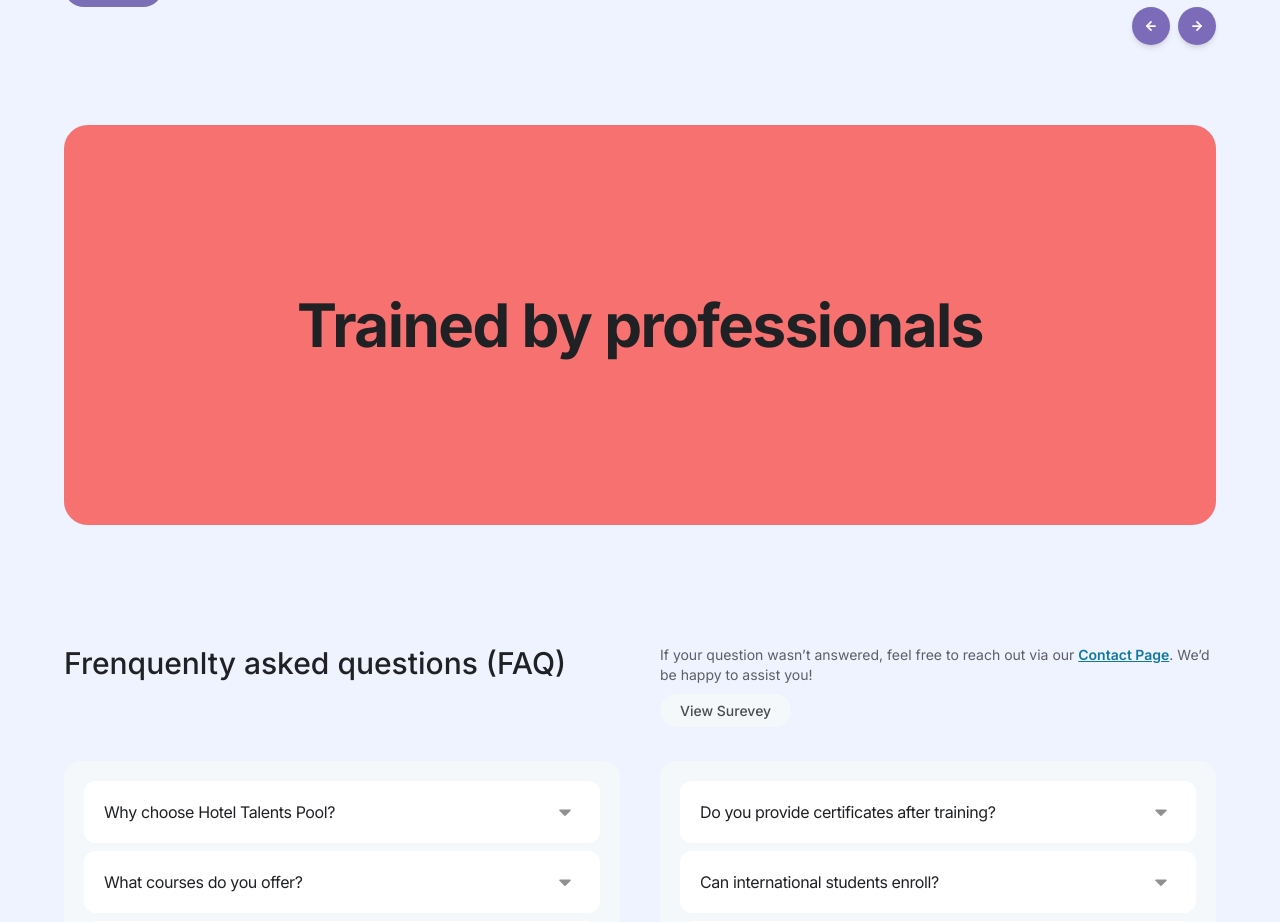
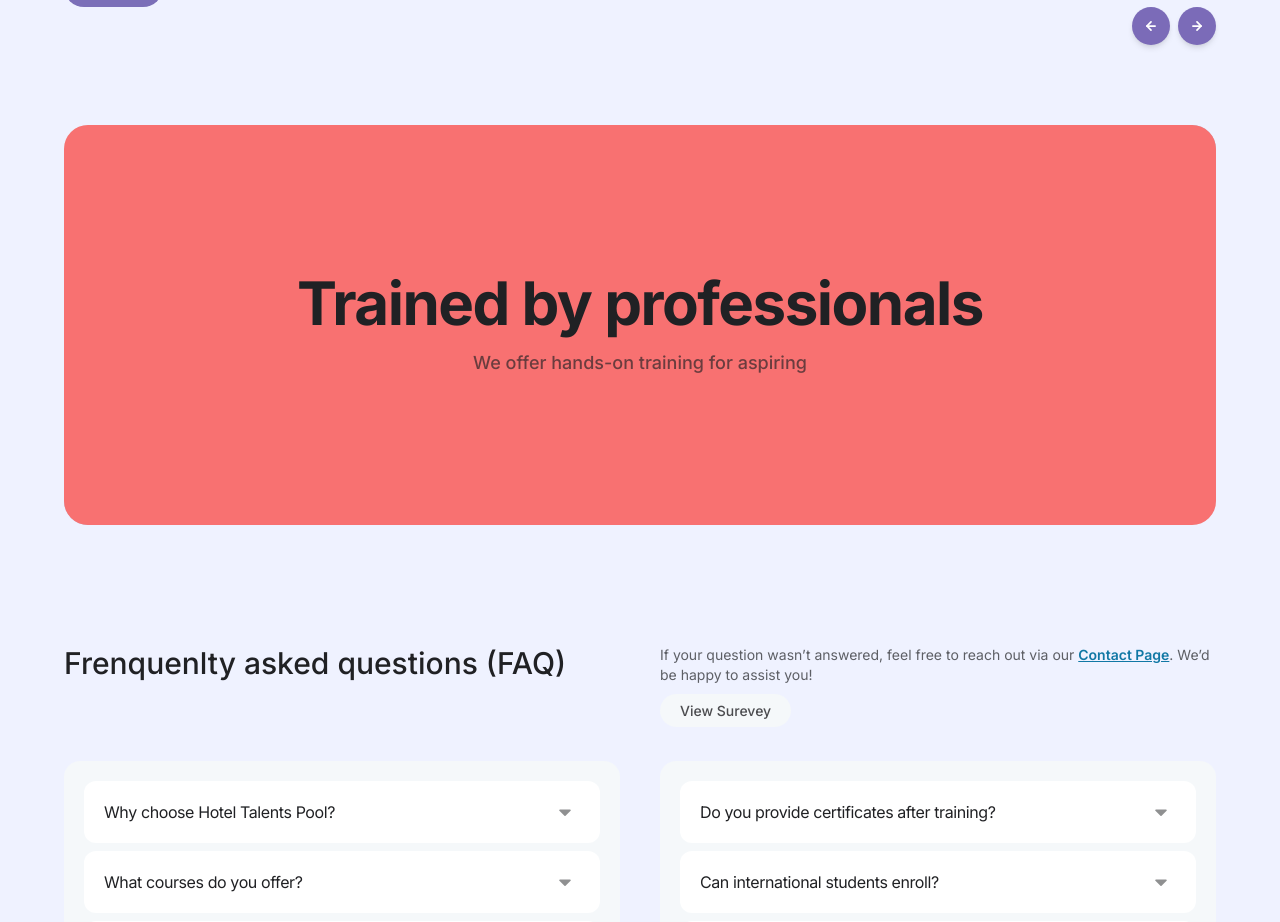
Before and after one commit to mbonikev/hotel_talents_pool, a React (Vite) app: page /#/ in a window 1280 px wide. Shown: the part 1620-2542 px from the top of the page. Built offline with nearby package versions, Linux system fonts and the light colour scheme; what ldrs would draw is missing.

Commit message:
Stalker-commit: src/components/Trainers.jsx

```diff
--- a/src/components/Trainers.jsx
+++ b/src/components/Trainers.jsx
@@ -7,10 +7,13 @@ function Trainers() {
         {/* lights */}
         <div className="w-[40%] rounded-full -z-0 blur-[100px] aspect-square absolute top-[-150px] right-[-160px] bg-[#7FA2CA]/60"></div>
         <div className="w-[40%] rounded-full -z-0 blur-[100px] aspect-square absolute bottom-[-150px] left-[-160px] bg-[#4D61BA]/35"></div>
-        <div className="w-full h-full bg-red-400 absolute top-0 z-10 flex flex-col items-center justify-center gap-2">
+        <div className="w-full h-full bg-red-400 absolute top-0 z-10 flex flex-col items-center justify-center gap-1">
           <h1 className="text-6xl font-bold w-fit text-center tracking-tight">
             Trained by professionals
           </h1>
+          <p className="text-lg font-medium max-w-[490px] pt-3 opacity-65">
+            We offer hands-on training for aspiring
+          </p>
         </div>
       </div>
     </div>
```
